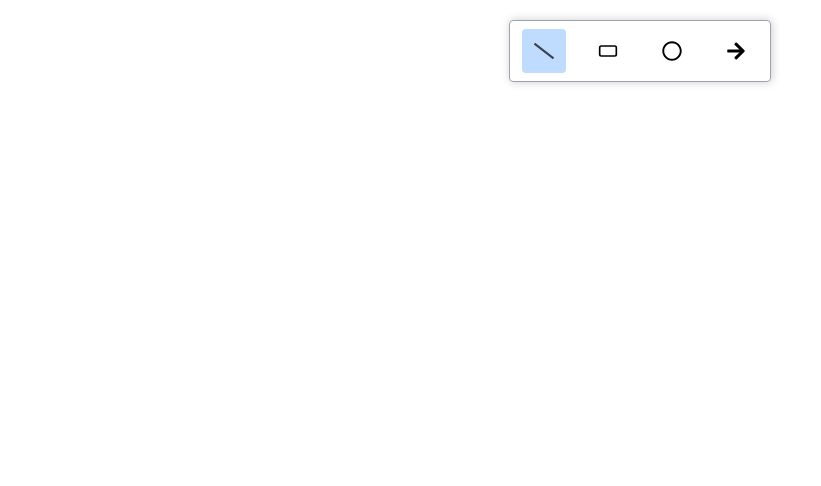
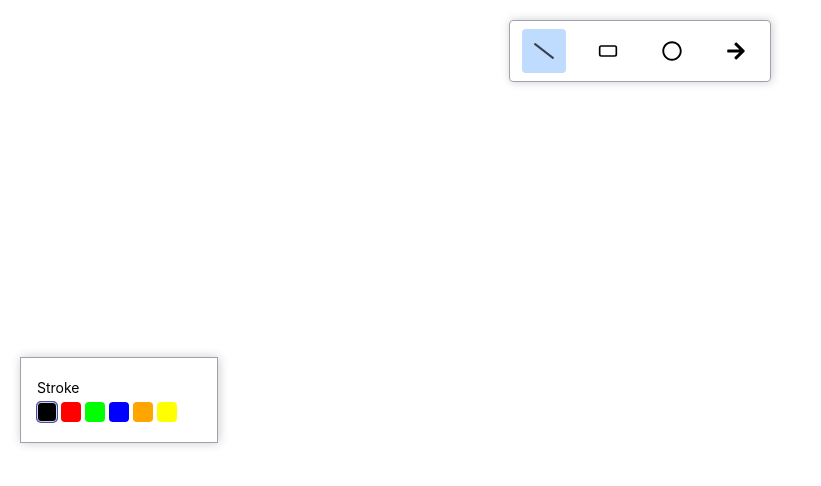
Before and after one commit to abhinav1karthik/Whiteboard-App, a React (Create React App) app: page / in a window 1280 px wide. Shown: the top 486 px of the page, without its empty margins (0-821 px from the left). Built offline with nearby package versions, Linux system fonts and the light colour scheme.

Commit message:
added Toolbox

```diff
--- a/src/App.js
+++ b/src/App.js
@@ -1,13 +1,19 @@
 import Board from "./components/Board";
 import Toolbar from "./components/Toolbar";
+import Toolbox from "./components/Toolbox";
 import BoardProvider from "./store/BoardProvider";
+import ToolboxProvider from "./store/ToolboxProvider";
 
 function App() {
   return (
     <BoardProvider>
-      <Toolbar />
-      <Board />
+      <ToolboxProvider>
+        <Toolbar />
+        <Board />
+        <Toolbox />
+      </ToolboxProvider>
     </BoardProvider>
   );
 }
+
 export default App;
--- /dev/null
+++ b/src/components/Toolbox/index.js
@@ -0,0 +1,38 @@
+import React, { useContext } from "react";
+
+import cx from "classnames";
+
+import classes from "./index.module.css";
+import { COLORS } from "../../constants";
+import toolboxContext from "../../store/toolbox-context";
+import boardContext from "../../store/board-context";
+
+const Toolbox = () => {
+  const { activeToolItem } = useContext(boardContext);
+  const { toolboxState, changeStroke } = useContext(toolboxContext);
+
+  const strokeColor = toolboxState[activeToolItem]?.stroke;
+
+  return (
+    <div className={classes.container}>
+      <div className={classes.selectOptionContainer}>
+        <div className={classes.toolBoxLabel}>Stroke</div>
+        <div className={classes.colorsContainer}>
+          {Object.keys(COLORS).map((k) => {
+            return (
+              <div
+                className={cx(classes.colorBox, {
+                  [classes.activeColorBox]: strokeColor === COLORS[k],
+                })}
+                style={{ backgroundColor: COLORS[k] }}
+                onClick={() => changeStroke(activeToolItem, COLORS[k])}
+              ></div>
+            );
+          })}
+        </div>
+      </div>
+    </div>
+  );
+};
+
+export default Toolbox;
--- /dev/null
+++ b/src/components/Toolbox/index.module.css
@@ -0,0 +1,49 @@
+.container {
+  @apply absolute top-1/2 left-5 text-sm border border-gray-400;
+  transform: translateY(-50%);
+  box-shadow: 1px 0 10px rgba(0, 0, 0, 0.2);
+}
+
+.selectOptionContainer {
+  @apply mb-6 last:mb-0 first:pt-5 last:pb-5 px-4;
+}
+
+.toolBoxLabel {
+  @apply block mb-1;
+}
+
+.colorsContainer {
+  @apply flex flex-wrap items-center;
+}
+
+.colorBox {
+  @apply inline-block w-5 h-5 rounded mr-1 last:mr-0;
+}
+
+.noFillColorBox {
+  background: linear-gradient(
+      to top left,
+      rgba(255, 0, 0, 0) 0%,
+      rgba(255, 0, 0, 0) calc(50% - 0.8px),
+      rgba(255, 0, 0, 1) 50%,
+      rgba(255, 0, 0, 0) calc(50% + 0.8px),
+      rgba(255, 0, 0, 0) 100%
+    ),
+    linear-gradient(
+      to top right,
+      rgba(255, 0, 0, 0) 0%,
+      rgba(255, 0, 0, 0) calc(50% - 0.8px),
+      rgba(255, 0, 0, 1) 50%,
+      rgba(255, 0, 0, 0) calc(50% + 0.8px),
+      rgba(255, 0, 0, 0) 100%
+    );
+}
+
+.activeColorBox {
+  @apply border border-gray-300;
+  box-shadow: 0 0 0 1px #4a47b1;
+}
+
+.colorPicker {
+  @apply mr-5 w-10 h-10 rounded border-2 border-neutral-400;
+}
--- a/src/constants.js
+++ b/src/constants.js
@@ -17,4 +17,14 @@ export const BOARD_ACTIONS = {
   DRAW_UP: "DRAW_UP",
 };
 
+export const COLORS = {
+  BLACK: "#000000",
+  RED: "#ff0000",
+  GREEN: "#00ff00",
+  BLUE: "#0000ff",
+  ORANGE: "#ffa500",
+  YELLOW: "#ffff00",
+  WHITE: "#ffffff",
+};
+
 export const ARROW_LENGTH = 20;
```
